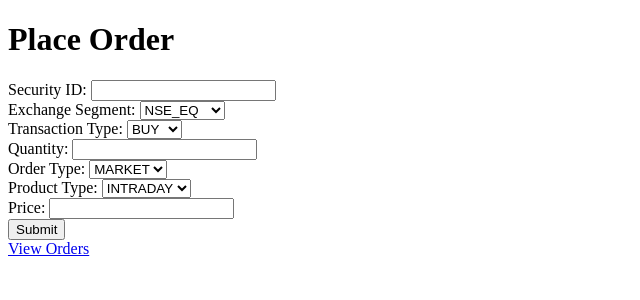
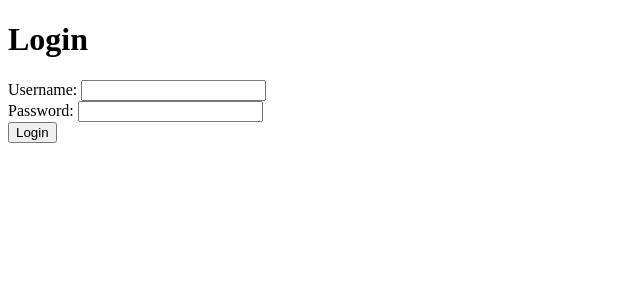
Before and after one commit to naveenvino/dhanhq-2.0.2, a Flask app: page / in a window 1280 px wide. Shown: the top 300 px of the page, without its empty margins (0-640 px from the left). Run offline with Flask 3, Linux system fonts and the light colour scheme.

Commit message:
Add simple login flow for webapp

```diff
--- a/webapp/app.py
+++ b/webapp/app.py
@@ -1,5 +1,5 @@
 import os
-from flask import Flask, render_template, request, redirect, url_for, flash
+from flask import Flask, render_template, request, redirect, url_for, flash, session
 from dhanhq.dhanhq import dhanhq
 
 app = Flask(__name__)
@@ -16,11 +16,33 @@ def get_api():
 
 @app.route("/")
 def index():
+    if session.get("logged_in"):
+        return redirect(url_for("trade"))
     return render_template("index.html")
+
+
+@app.post("/login")
+def login():
+    username = request.form.get("username")
+    password = request.form.get("password")
+    if username == "admin" and password == "admin@123":
+        session["logged_in"] = True
+        return redirect(url_for("trade"))
+    flash("Invalid credentials")
+    return redirect(url_for("index"))
+
+
+@app.route("/trade")
+def trade():
+    if not session.get("logged_in"):
+        return redirect(url_for("index"))
+    return render_template("trading.html")
 
 
 @app.route("/place_order", methods=["POST"])
 def place_order():
+    if not session.get("logged_in"):
+        return redirect(url_for("index"))
     api = get_api()
     data = request.form
     resp = api.place_order(
@@ -33,11 +55,13 @@ def place_order():
         price=float(data.get("price", 0)),
     )
     flash(resp.get("status"))
-    return redirect(url_for("index"))
+    return redirect(url_for("trade"))
 
 
 @app.route("/orders")
 def orders():
+    if not session.get("logged_in"):
+        return redirect(url_for("index"))
     api = get_api()
     resp = api.get_order_list()
     return render_template("order_list.html", orders=resp.get("data", []))
--- a/webapp/templates/index.html
+++ b/webapp/templates/index.html
@@ -1,38 +1,15 @@
 <!doctype html>
 <html>
 <head>
-    <title>DhanHQ Frontend</title>
+    <title>Login</title>
 </head>
 <body>
-    <h1>Place Order</h1>
-    <form action="/place_order" method="post">
-        Security ID: <input name="security_id"><br>
-        Exchange Segment:
-        <select name="exchange_segment">
-            <option value="NSE_EQ">NSE_EQ</option>
-            <option value="BSE_EQ">BSE_EQ</option>
-            <option value="NSE_FNO">NSE_FNO</option>
-        </select><br>
-        Transaction Type:
-        <select name="transaction_type">
-            <option value="BUY">BUY</option>
-            <option value="SELL">SELL</option>
-        </select><br>
-        Quantity: <input name="quantity" type="number"><br>
-        Order Type:
-        <select name="order_type">
-            <option value="MARKET">MARKET</option>
-            <option value="LIMIT">LIMIT</option>
-        </select><br>
-        Product Type:
-        <select name="product_type">
-            <option value="INTRADAY">INTRADAY</option>
-            <option value="CNC">CNC</option>
-        </select><br>
-        Price: <input name="price" type="number" step="0.01"><br>
-        <button type="submit">Submit</button>
+    <h1>Login</h1>
+    <form action="/login" method="post">
+        Username: <input name="username"><br>
+        Password: <input name="password" type="password"><br>
+        <button type="submit">Login</button>
     </form>
-    <a href="/orders">View Orders</a>
     {% with messages = get_flashed_messages() %}
       {% if messages %}
         <ul>
--- a/webapp/templates/order_list.html
+++ b/webapp/templates/order_list.html
@@ -14,6 +14,6 @@
         </tr>
         {% endfor %}
     </table>
-    <a href="/">Back</a>
+    <a href="/trade">Back</a>
 </body>
 </html>
```
Also changed, not shown: webapp/templates/trading.html (added, +46 -0 lines).
